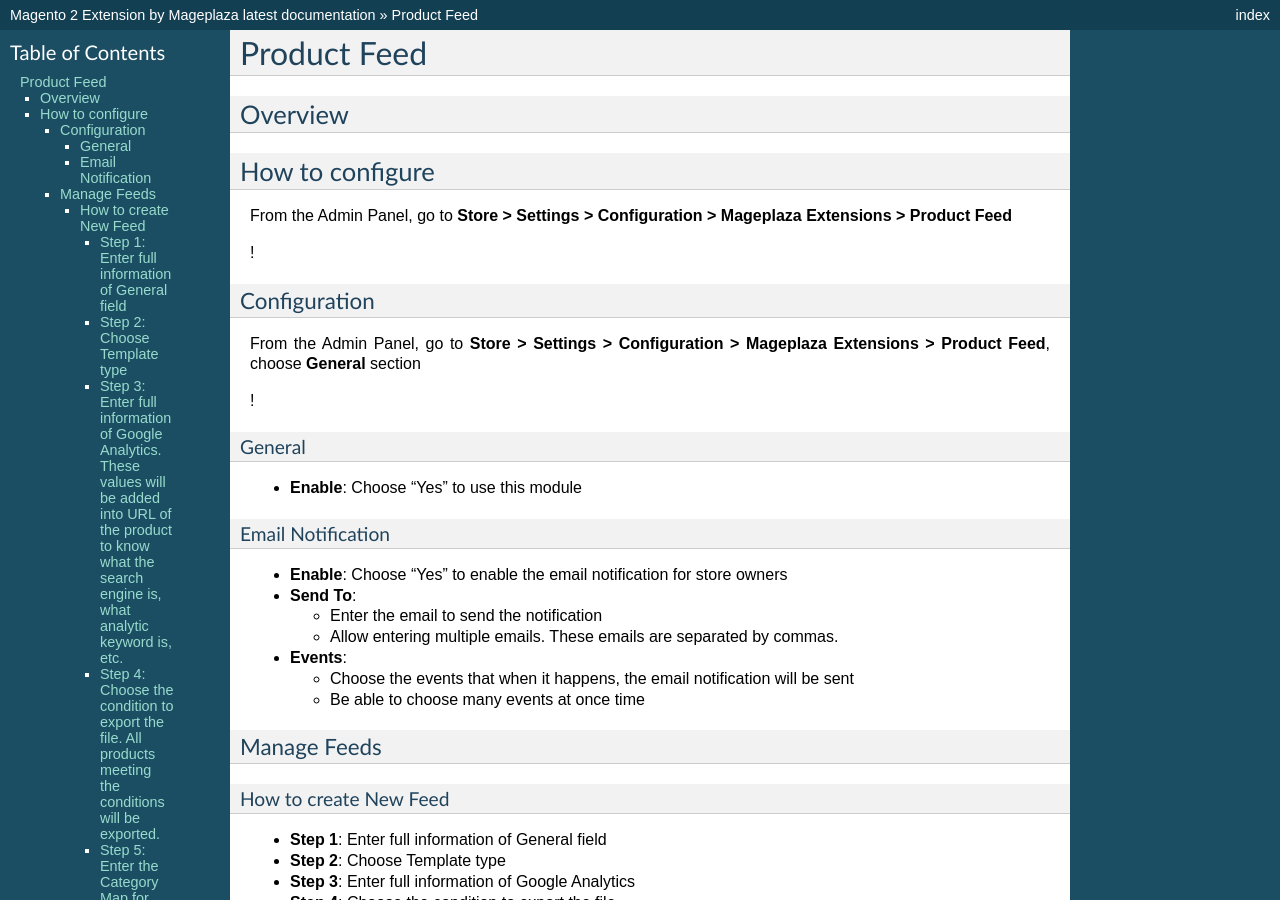
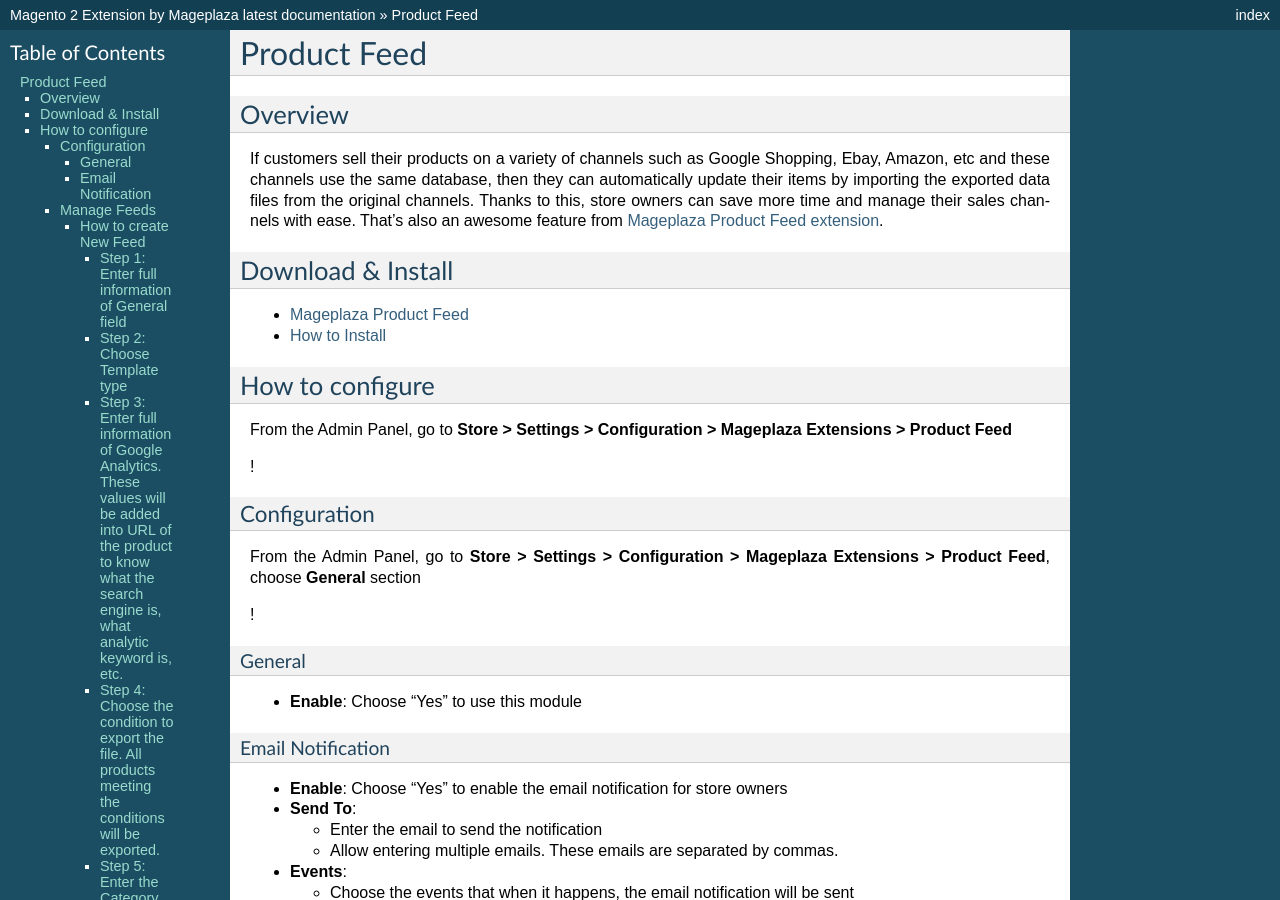
Before and after one commit to magepages/mpdocs, a Sphinx documentation site: the page built from docs/product-feed/index.md, in a window 1280 px wide and 900 px high. Built offline with Sphinx 7.4.7, drawn with Linux system fonts in a browser that asks for light colours; pages that are not in the unit, such as notebooks, are missing from menus.

Commit message:
Update index.md

```diff
--- a/docs/product-feed/index.md
+++ b/docs/product-feed/index.md
@@ -1,8 +1,11 @@
 # Product Feed
 ## Overview
 
+If customers sell their products on a variety of channels such as Google Shopping, Ebay, Amazon, etc and these channels use the same database, then they can automatically update their items by importing the exported data files from the original channels. Thanks to this, store owners can save more time and manage their sales channels with ease. That's also an awesome feature from [Mageplaza Product Feed extension](https://www.mageplaza.com/magento-2-product-feed/).
 
-
+## Download & Install
+- [Mageplaza Product Feed](https://www.mageplaza.com/magento-2-product-feed/)
+- [How to Install](https://www.mageplaza.com/install-magento-2-extension/)
 
 
 ## How to configure
```
